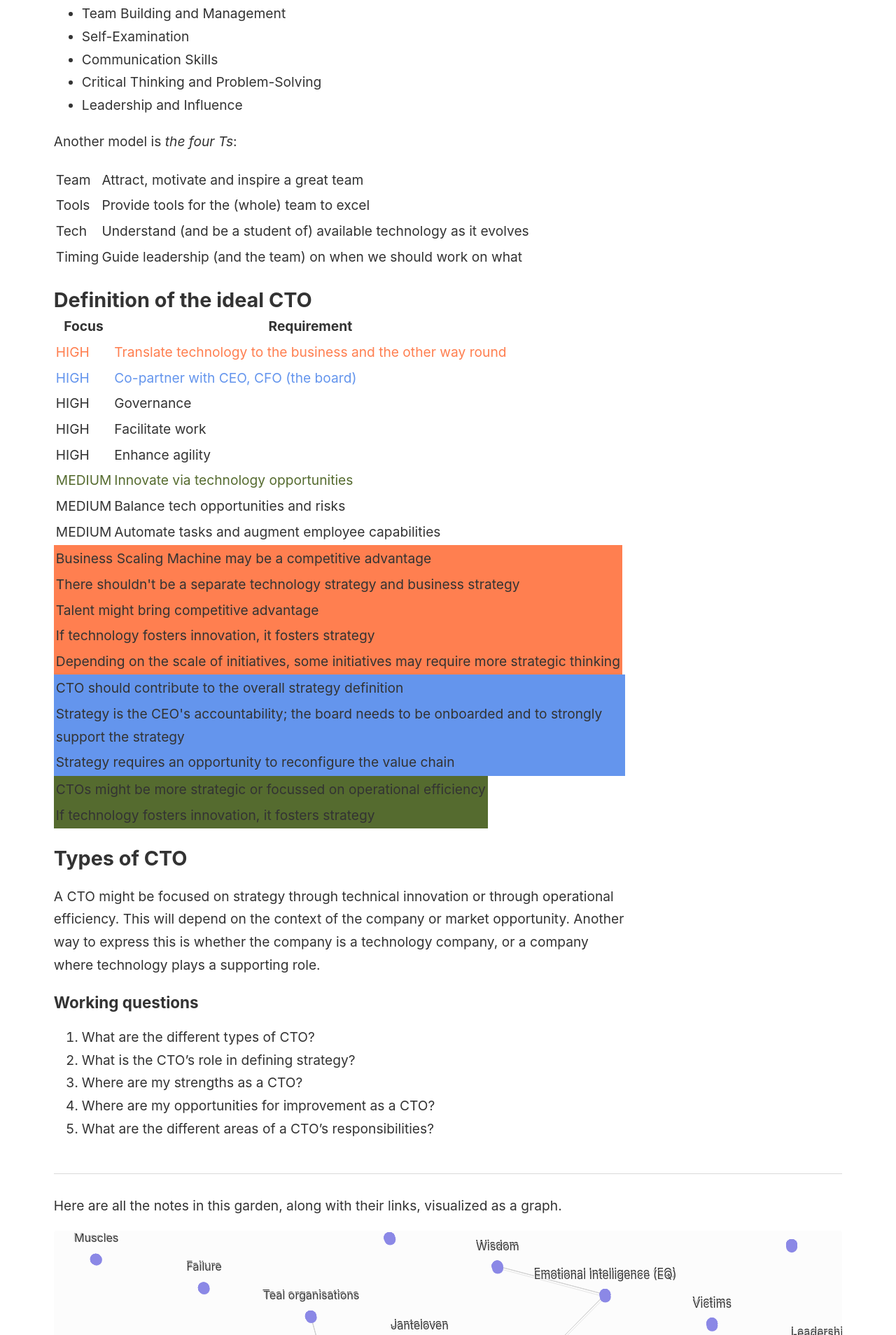
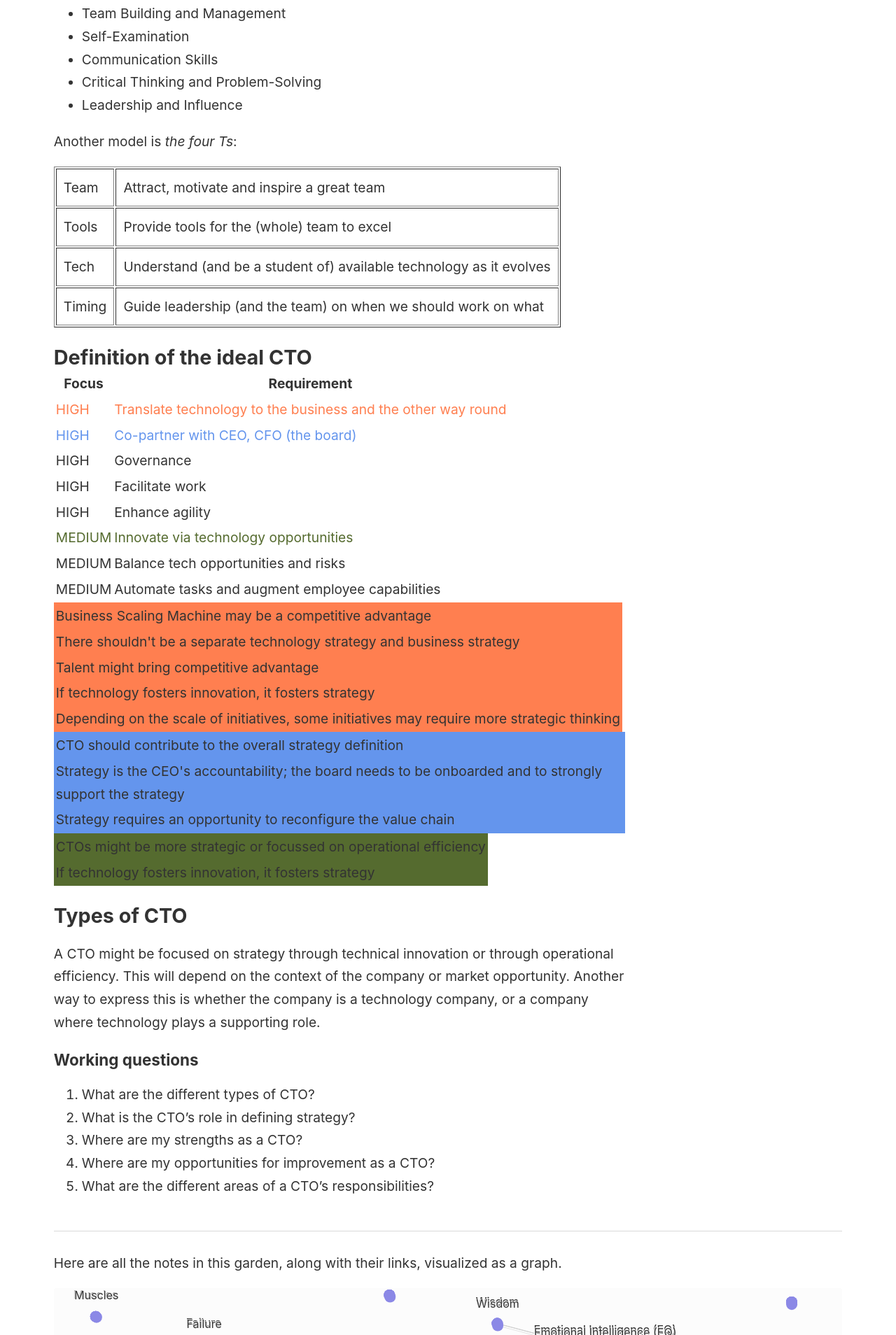
Before and after one commit to bigsee/digital-garden, a Jekyll site: the page built from _notes/Being a CTO.md, in a window 1280 px wide. Shown: the part 451-2359 px from the top of the page at 70% size. Built offline with Jekyll 4.4.1, drawn with Linux system fonts in a browser that asks for light colours.

Commit message:
:lipstick: add padding to table in Being a CTO

```diff
--- a/_notes/Being a CTO.md
+++ b/_notes/Being a CTO.md
@@ -16,7 +16,7 @@ In one model, taken from CTO Craft main areas of proficiency of a CTO are:
 
 Another model is _the four Ts_:
 
-<table>
+<table border="1" cellpadding="10">
     <tbody>
         <tr>
             <td>Team</td><td>Attract, motivate and inspire a great team</td>
@@ -93,9 +93,7 @@ Another model is _the four Ts_:
         <td>CTO should contribute to the overall strategy definition</td>
     </tr>
     <tr>
-        <td>Strategy is the CEO's accountability; the board needs to be onboarded and to strongly support the
-            strategy
-        </td>
+        <td>Strategy is the CEO's accountability; the board needs to be onboarded and to strongly support the strategy</td>
     </tr>
     <tr>
         <td>Strategy requires an opportunity to reconfigure the value chain</td>
```
